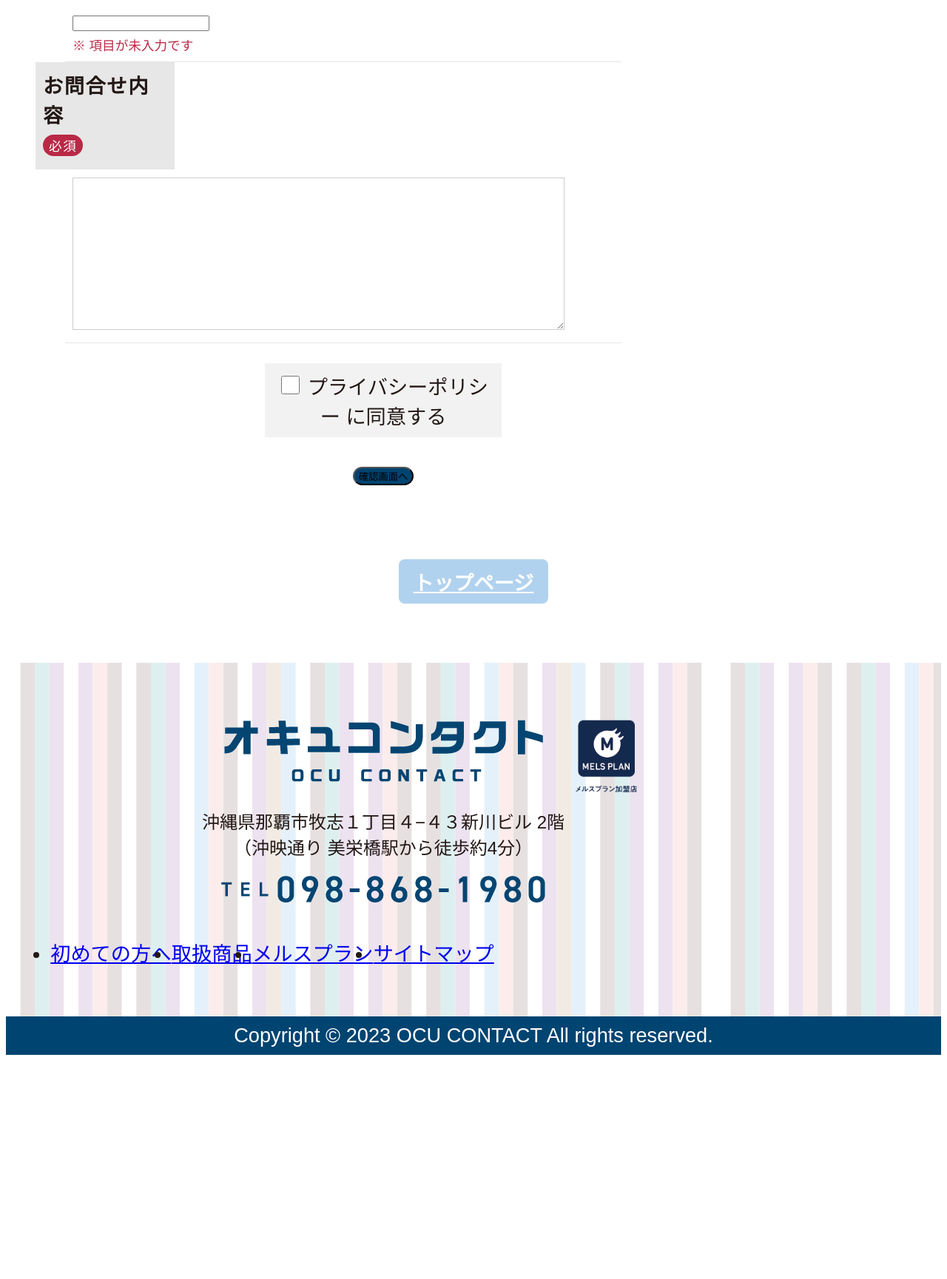
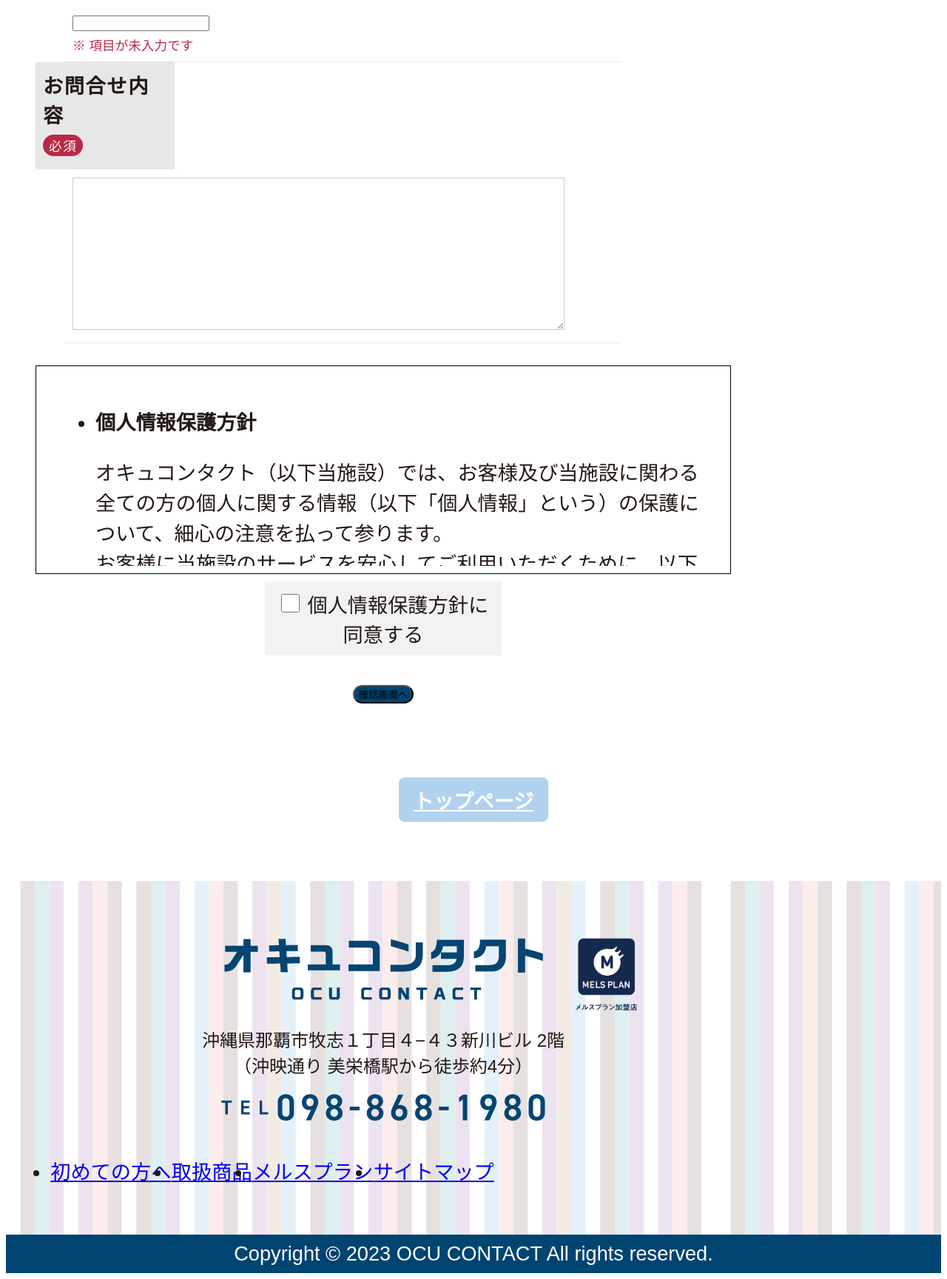
Before and after one commit to wataru-naba/okyura, a CakePHP app: template app/templates/Contact/index.php in a window 1280 px wide. Shown: the part 1113-2842 px from the top of the page at 74% size. Before the commit the page ends 2539 px from the top, so only its background shows below. Run offline with PHP 8.4 and a stand-in for CakePHP, Linux system fonts and the light colour scheme; the template is opened without the code that fills it: most values are stand-ins (such as "Sample title", 1, 10 or a date in 2020); form fields are guessed from the names that the template uses; some libraries are stand-ins or nearby versions.

Commit message:
個人情報保護方針 追記

```diff
--- a/app/templates/Contact/confirm.php
+++ b/app/templates/Contact/confirm.php
@@ -34,7 +34,7 @@ $this->assign('title', 'お問い合せフォーム | ');
                      <?= nl2br($this->request->getData('message'))?>
                      <?= $this->Form->control('message',['label'=>false,'type'=>'hidden'])?>
                 </dd>
-                <dt><label>プライバシー<br/>ポリシー</label><span class="required">必須</span></dt>
+                <dt><label>個人情報保護方針</label><span class="required">必須</span></dt>
                 <dd>
                     同意します。
                 </dd>
--- a/app/templates/Contact/index.php
+++ b/app/templates/Contact/index.php
@@ -35,9 +35,32 @@ $this->assign('script', '<script src="./js/formValidation.js"></script>');
                     <span id="message_err"></span>
                 </dd>
             </dl>
+            <div class="privacyPoricy">
+                <div class="inner">
+                    <ul class="list-icon-kuro">
+                        <li><strong>個人情報保護方針</strong>
+                            <p class="m-t-10 m-b-15">オキュコンタクト（以下当施設）では、お客様及び当施設に関わる全ての方の個人に関する情報（以下「個人情報」という）の保護について、細心の注意を払って参ります。<br/>お客様に当施設のサービスを安心してご利用いただくために、以下の通り「個人情報保護方針」を定めます。</p>
+                            <p class="m-t-10 m-b-15">
+                                個人情報の取得について<br/>
+                                当施設は、適法かつ公正な手段によって、個人情報を取得致します。<br/>
+                                個人情報の利用について<br/>
+                                当施設は、個人情報を取得の際に示した利用目的の範囲内で、業務の遂行上必要な限りにおいて利用し、目的外利用を行うことはありません。<br/>
+                                個人情報の第三者提供について<br/>
+                                当施設は、法令に定める場合を除き、個人情報を事前に本人の同意を得ることなく、第三者に提供することはありません。<br/>
+                                個人情報の適正管理について<br/>
+                                当施設は、個人情報の正確性を保ち、これを安全に管理致します。<br/>
+                                個人情報の開示・訂正・利用停止・削除等について<br/>
+                                当施設は、お客様が自己の個人情報について、開示・訂正・利用停止・削除等を求める権利を有していることを確認し、これらの要求があった場合には速やかに対応致します。<br/>
+                                法令・規範の遵守<br/>
+                                当施設では、個人情報の取り扱いに関する法令、国が定める指針及びその他の規範を遵守致します。<br/>
+                            </p>
+                        </li>
+                    </ul>
+                </div>
+            </div><!--/yoyaku_privacy-->
             <p class="privacy">
-                <input type="checkbox" id="privacyCheck">
-                <label for="privacyCheck">プライバシーポリシー に同意する
+                <input type="checkbox" id="privacyCheck" required>
+                <label for="privacyCheck">個人情報保護方針に同意する
                 </label>
             </p>
             <button type="submit">確認画面へ</button>
--- a/css/contact.css
+++ b/css/contact.css
@@ -125,3 +125,15 @@ a.sitemap-btn:hover{
         padding:8px 10px;
     }
 }
+
+
+.privacyPoricy{border:1px solid #000;padding:10px;margin-top:30px;}
+.privacyPoricy .inner{line-height:1.5;padding:20px 30px;overflow-y:scroll;height:220px;}
+/*
+.privacy .inner::-webkit-scrollbar{width:10px;}
+.privacy .inner::-webkit-scrollbar-track{background:#eee;}
+.privacy .inner::-webkit-scrollbar-thumb{background:#7fcef4;}
+*/
+.privacyPoricy ul{margin-bottom:20px;}
+.privacyPoricy ul>li{margin-bottom:15px;}
+.privacyPoricy ul>li:last-child{margin-bottom:0;}
```
